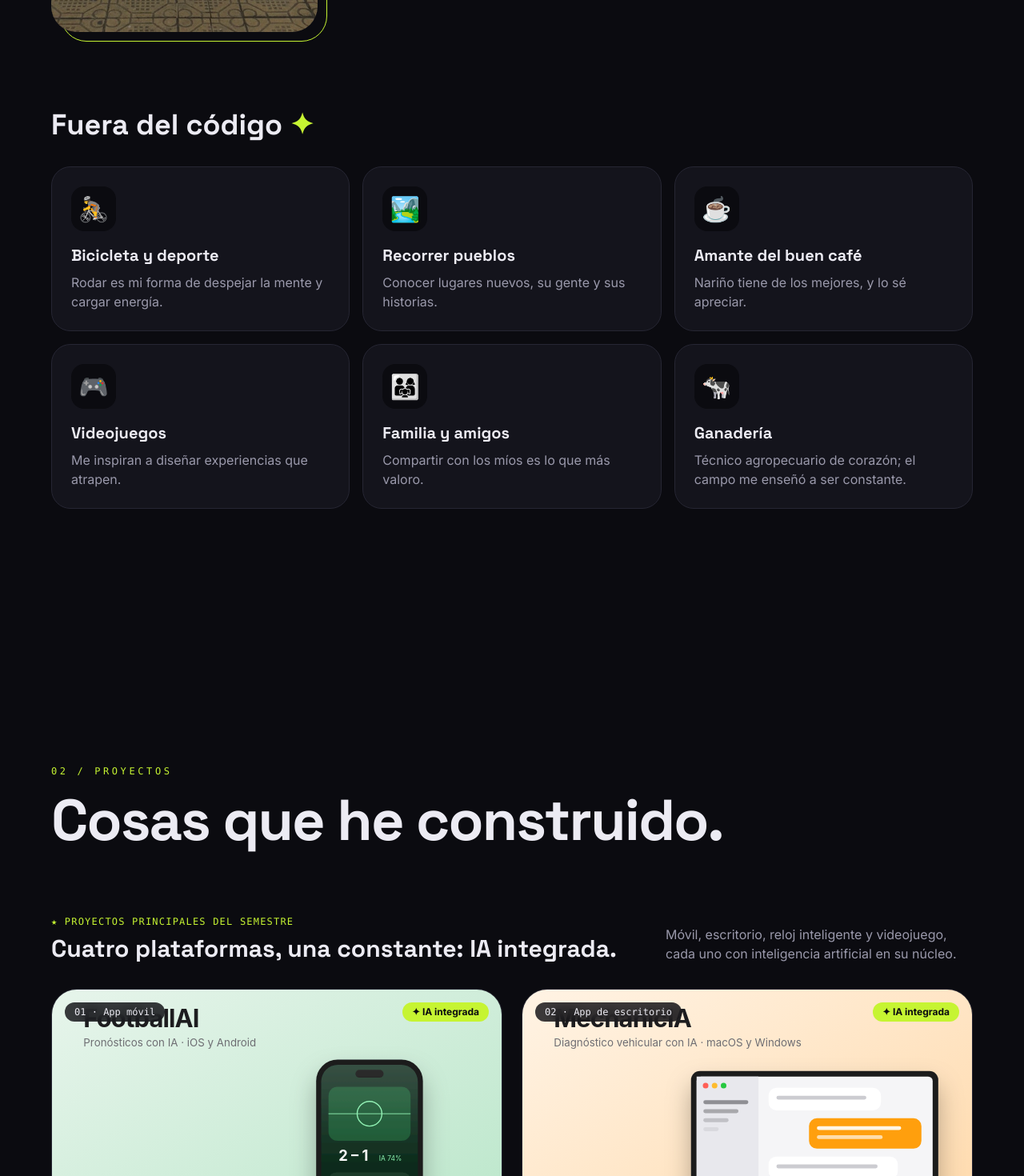
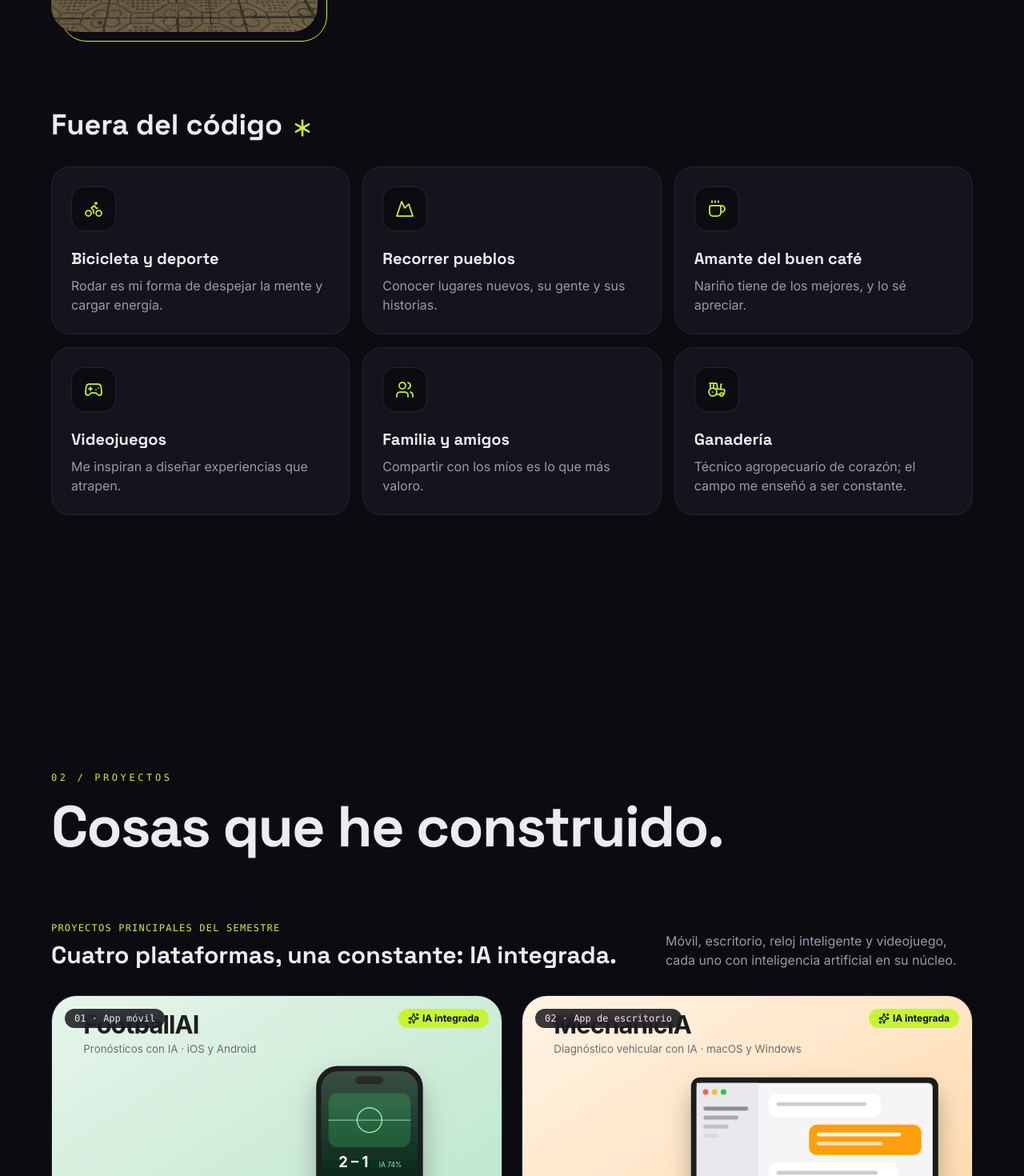
Before and after one commit to SantiagooOrtega/Portafolio, a Next.js app: page / in a window 1280 px wide. Shown: the part 1900-3370 px from the top of the page at 80% size. Built offline with nearby package versions, Linux system fonts and the light colour scheme.

Commit message:
Reemplaza emojis por iconos de Lucide

```diff
--- a/components/About.tsx
+++ b/components/About.tsx
@@ -2,6 +2,7 @@
 
 import { useRef } from "react";
 import Image from "next/image";
+import { Bike, Mountain, Coffee, Gamepad2, Users, Tractor, Asterisk, type LucideIcon } from "lucide-react";
 import { motion, useScroll, useTransform } from "framer-motion";
 import Reveal, { SectionTitle } from "./Reveal";
 import { profile } from "@/data/projects";
@@ -9,13 +10,13 @@ import { profile } from "@/data/projects";
 const bio =
   "Soy Santiago, estudiante de quinto semestre de Ingeniería de Software en la Universidad Cooperativa de Colombia. Desarrollo tanto el backend como el frontend: me gusta que lo que no se ve sea sólido y que lo que se ve se sienta bien. Vengo del campo, soy técnico agropecuario, y de ahí traigo la constancia, la paciencia y las ganas de construir cosas que sirvan de verdad.";
 
-const hobbies = [
-  ["🚴", "Bicicleta y deporte", "Rodar es mi forma de despejar la mente y cargar energía."],
-  ["🏞️", "Recorrer pueblos", "Conocer lugares nuevos, su gente y sus historias."],
-  ["☕", "Amante del buen café", "Nariño tiene de los mejores, y lo sé apreciar."],
-  ["🎮", "Videojuegos", "Me inspiran a diseñar experiencias que atrapen."],
-  ["👨‍👩‍👧", "Familia y amigos", "Compartir con los míos es lo que más valoro."],
-  ["🐄", "Ganadería", "Técnico agropecuario de corazón; el campo me enseñó a ser constante."],
+const hobbies: [LucideIcon, string, string][] = [
+  [Bike, "Bicicleta y deporte", "Rodar es mi forma de despejar la mente y cargar energía."],
+  [Mountain, "Recorrer pueblos", "Conocer lugares nuevos, su gente y sus historias."],
+  [Coffee, "Amante del buen café", "Nariño tiene de los mejores, y lo sé apreciar."],
+  [Gamepad2, "Videojuegos", "Me inspiran a diseñar experiencias que atrapen."],
+  [Users, "Familia y amigos", "Compartir con los míos es lo que más valoro."],
+  [Tractor, "Ganadería", "Técnico agropecuario de corazón; el campo me enseñó a ser constante."],
 ];
 
 const facts = [
@@ -90,11 +91,11 @@ export default function About() {
 
         <Reveal className="mt-24">
           <h3 className="mb-8 font-display text-3xl font-bold md:text-4xl">
-            Fuera del código <span className="text-accent">✦</span>
+            Fuera del código <Asterisk className="inline h-8 w-8 text-accent" aria-hidden />
           </h3>
         </Reveal>
         <ul className="grid gap-4 sm:grid-cols-2 lg:grid-cols-3">
-          {hobbies.map(([icon, title, text], i) => (
+          {hobbies.map(([Icon, title, text], i) => (
             <motion.li
               key={title}
               initial={{ opacity: 0, y: 40, rotate: i % 2 ? 2 : -2 }}
@@ -104,7 +105,7 @@ export default function About() {
               whileHover={{ y: -6 }}
               className="group rounded-3xl border border-line bg-surface p-6 transition-colors hover:border-accent/60"
             >
-              <span className="mb-4 grid h-14 w-14 place-items-center rounded-2xl bg-bg text-3xl transition-transform duration-500 group-hover:rotate-12 group-hover:scale-110">{icon}</span>
+              <span className="mb-5 grid h-14 w-14 place-items-center rounded-2xl border border-line bg-bg text-accent transition-all duration-500 group-hover:rotate-6 group-hover:scale-110 group-hover:border-accent group-hover:bg-accent group-hover:text-bg"><Icon className="h-6 w-6" strokeWidth={1.75} aria-hidden /></span>
               <p className="font-display text-xl font-bold">{title}</p>
               <p className="mt-2 text-muted">{text}</p>
             </motion.li>
--- a/components/Contact.tsx
+++ b/components/Contact.tsx
@@ -2,6 +2,7 @@
 
 import { useState, type FormEvent } from "react";
 import { AnimatePresence, motion } from "framer-motion";
+import { Check } from "lucide-react";
 import Reveal, { SectionTitle } from "./Reveal";
 import { profile } from "@/data/projects";
 
@@ -54,7 +55,7 @@ export default function Contact() {
               onClick={() => { navigator.clipboard?.writeText(profile.email); setCopied(true); setTimeout(() => setCopied(false), 2000); }}
               className="mt-6 rounded-full border border-line px-5 py-2 text-sm hover:border-accent hover:text-accent"
             >
-              {copied ? "¡Correo copiado! ✓" : "Copiar correo"}
+              {copied ? <span className="inline-flex items-center gap-1.5"><Check className="h-4 w-4" aria-hidden /> Correo copiado</span> : "Copiar correo"}
             </button>
           </Reveal>
 
@@ -85,7 +86,7 @@ export default function Contact() {
                     exit={{ opacity: 0 }}
                     className="rounded-2xl border border-accent/40 bg-accent/10 p-4 text-center text-accent"
                   >
-                    ✓ ¡Gracias! Tu mensaje está listo para enviarse. Te responderé pronto.
+                    <Check className="mr-1.5 inline h-4 w-4" aria-hidden />¡Gracias! Tu mensaje está listo para enviarse. Te responderé pronto.
                   </motion.p>
                 )}
               </AnimatePresence>
--- a/components/Hero.tsx
+++ b/components/Hero.tsx
@@ -31,9 +31,9 @@ export default function Hero() {
         secondary={{ label: "Ver proyectos →", href: "#proyectos" }}
         services={["Desarrollo Backend", "Desarrollo Frontend", "APIs y bases de datos", "Interfaces con Next.js"]}
         greetings={[
-          "¡Hola! Soy Santiago 👋",
-          "Hago backend y frontend ⚙️✨",
-          "¿Un café ☕ y hablamos de tu proyecto?",
+          "¡Hola! Soy Santiago.",
+          "Hago backend y frontend.",
+          "¿Un café y hablamos de tu proyecto?",
           "Vale, ya puedes dejar de picarme :)",
         ]}
         beanie="#f1f1ef"
--- a/components/Projects.tsx
+++ b/components/Projects.tsx
@@ -1,6 +1,7 @@
 "use client";
 
 import Image from "next/image";
+import { Sparkles, ArrowUpRight } from "lucide-react";
 import { motion } from "framer-motion";
 import Reveal, { SectionTitle } from "./Reveal";
 import { projects, type Project } from "@/data/projects";
@@ -10,12 +11,12 @@ function Links({ p }: { p: Project }) {
     <div className="mt-6 flex flex-wrap gap-3">
       {p.repos.map((r) => (
         <a key={r.url} href={r.url} target="_blank" rel="noopener noreferrer" className="flex-1 whitespace-nowrap rounded-full border border-line px-4 py-3 text-center text-sm font-semibold transition-colors hover:border-fg">
-          {r.label} ↗
+          <span className="inline-flex items-center gap-1">{r.label} <ArrowUpRight className="h-4 w-4" aria-hidden /></span>
         </a>
       ))}
       {p.demo && (
         <a href={p.demo} target="_blank" rel="noopener noreferrer" className="flex-1 whitespace-nowrap rounded-full bg-accent px-4 py-3 text-center text-sm font-semibold text-bg transition-transform hover:scale-[1.03]">
-          Demo en vivo ↗
+          <span className="inline-flex items-center gap-1">Demo en vivo <ArrowUpRight className="h-4 w-4" aria-hidden /></span>
         </a>
       )}
     </div>
@@ -45,7 +46,7 @@ export default function Projects() {
 
         <Reveal className="mb-8 flex flex-wrap items-end justify-between gap-4">
           <div>
-            <p className="font-mono text-xs uppercase tracking-widest text-accent">★ Proyectos principales del semestre</p>
+            <p className="font-mono text-xs uppercase tracking-widest text-accent">Proyectos principales del semestre</p>
             <h3 className="mt-2 font-display text-2xl font-bold md:text-3xl">Cuatro plataformas, una constante: IA integrada.</h3>
           </div>
           <p className="max-w-sm text-muted">Móvil, escritorio, reloj inteligente y videojuego, cada uno con inteligencia artificial en su núcleo.</p>
@@ -66,7 +67,7 @@ export default function Projects() {
                 <span className="absolute left-4 top-4 rounded-full bg-bg/80 px-3 py-1 font-mono text-xs backdrop-blur">
                   {String(i + 1).padStart(2, "0")} · {p.platform}
                 </span>
-                <span className="absolute right-4 top-4 rounded-full bg-accent px-3 py-1 text-xs font-bold text-bg">✦ {p.status}</span>
+                <span className="absolute right-4 top-4 rounded-full bg-accent px-3 py-1 text-xs font-bold text-bg inline-flex items-center gap-1"><Sparkles className="h-3.5 w-3.5" aria-hidden /> {p.status}</span>
               </div>
               <div className="flex flex-1 flex-col p-7 md:p-8">
                 <h3 className="font-display text-3xl font-bold">{p.title}</h3>
--- a/components/Skills.tsx
+++ b/components/Skills.tsx
@@ -1,6 +1,7 @@
 "use client";
 
 import { motion } from "framer-motion";
+import { Asterisk } from "lucide-react";
 import Reveal, { SectionTitle } from "./Reveal";
 import { skills } from "@/data/projects";
 
@@ -18,7 +19,7 @@ export default function Skills() {
         <div className="marquee flex w-max gap-10 whitespace-nowrap font-display text-3xl font-bold md:text-5xl">
           {[...all, ...all].map((s, i) => (
             <span key={i} className="flex items-center gap-10">
-              {s} <span aria-hidden>✦</span>
+              {s} <Asterisk className="h-8 w-8 md:h-10 md:w-10" aria-hidden />
             </span>
           ))}
         </div>
--- a/package.json
+++ b/package.json
@@ -11,6 +11,7 @@
   "dependencies": {
     "framer-motion": "^14.14.0",
     "lenis": "^1.3.27",
+    "lucide-react": "^1.77.0",
     "next": "16.4.6",
     "react": "19.3.0",
     "react-dom": "19.3.0"
```
Also changed, not shown: components/Experience.tsx (+6 -4 lines), 1 other file (tests, documents, lock files or other folders).
